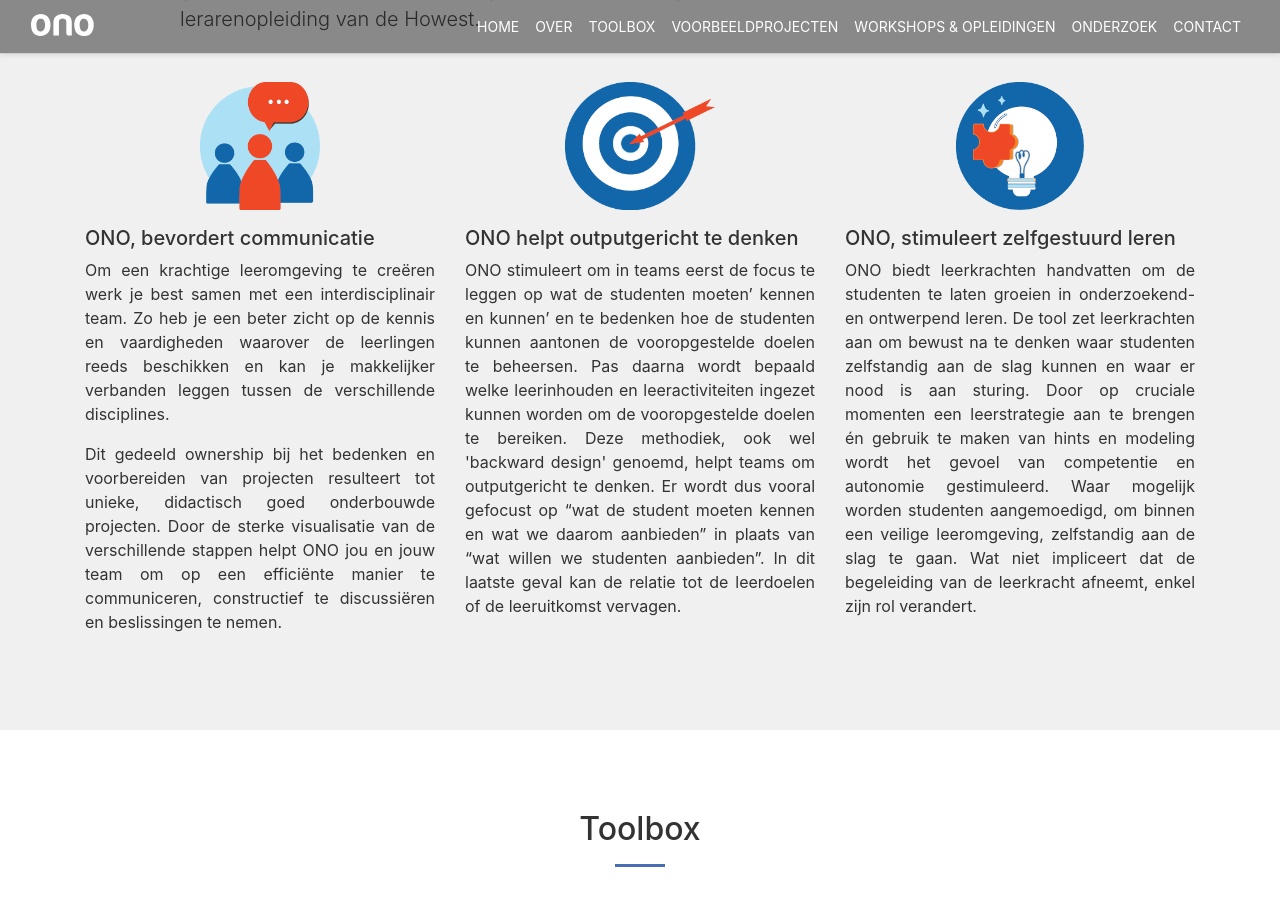
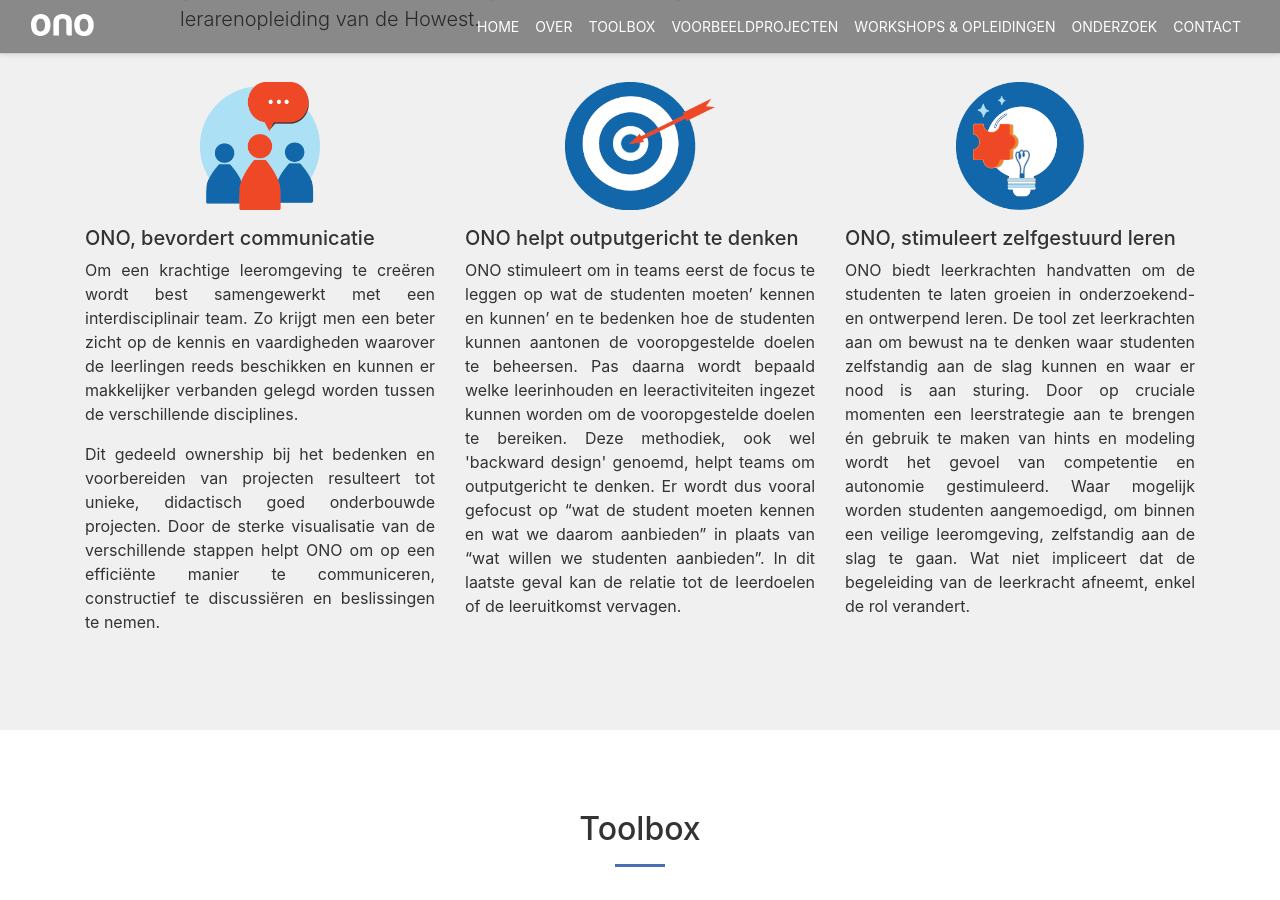
Before and after one commit to adepaepe/ono-trajecten, a Jekyll site: the page built from docs/index.html, in a window 1280 px wide and 900 px high, scrolled down 1066 px. Built offline with Jekyll 4.4.1, drawn with Linux system fonts in a browser that asks for light colours.

Commit message:
aanpassing inleidend woordje

```diff
--- a/docs/index.html
+++ b/docs/index.html
@@ -50,12 +50,12 @@
         </div>
         <h5>ONO, bevordert communicatie</h5>
         <p>
-          Om een krachtige leeromgeving te creëren werk je best samen met een interdisciplinair team.
-          Zo heb je een beter zicht op de kennis en vaardigheden waarover de leerlingen reeds beschikken en kan je makkelijker verbanden leggen tussen de verschillende disciplines.
+          Om een krachtige leeromgeving te creëren wordt best samengewerkt met een interdisciplinair team.
+          Zo krijgt men een beter zicht op de kennis en vaardigheden waarover de leerlingen reeds beschikken en kunnen er makkelijker verbanden gelegd worden tussen de verschillende disciplines.
         </p>
         <p>
           Dit gedeeld ownership bij het bedenken en voorbereiden van projecten resulteert tot unieke, didactisch goed onderbouwde projecten.
-          Door de sterke visualisatie van de verschillende stappen helpt ONO jou en jouw team om op een efficiënte manier te communiceren, constructief te discussiëren en beslissingen
+          Door de sterke visualisatie van de verschillende stappen helpt ONO om op een efficiënte manier te communiceren, constructief te discussiëren en beslissingen
           te nemen.
         </p>
       </div>
@@ -76,7 +76,7 @@
         <h5>ONO, stimuleert zelfgestuurd leren</h5>
         <p>
           ONO biedt leerkrachten handvatten om de studenten te laten groeien in onderzoekend- en ontwerpend leren. De tool zet leerkrachten aan om bewust na te denken waar studenten zelfstandig aan de slag kunnen en waar er nood is aan sturing. Door op cruciale momenten een leerstrategie aan te brengen én gebruik te maken van hints en modeling wordt het gevoel van competentie en autonomie gestimuleerd. Waar mogelijk worden studenten aangemoedigd,
-          om binnen een veilige leeromgeving, zelfstandig aan de slag te gaan. Wat niet impliceert dat de begeleiding van de leerkracht afneemt, enkel zijn rol verandert.
+          om binnen een veilige leeromgeving, zelfstandig aan de slag te gaan. Wat niet impliceert dat de begeleiding van de leerkracht afneemt, enkel de rol verandert.
         </p>
       </div>
     </div>
```
